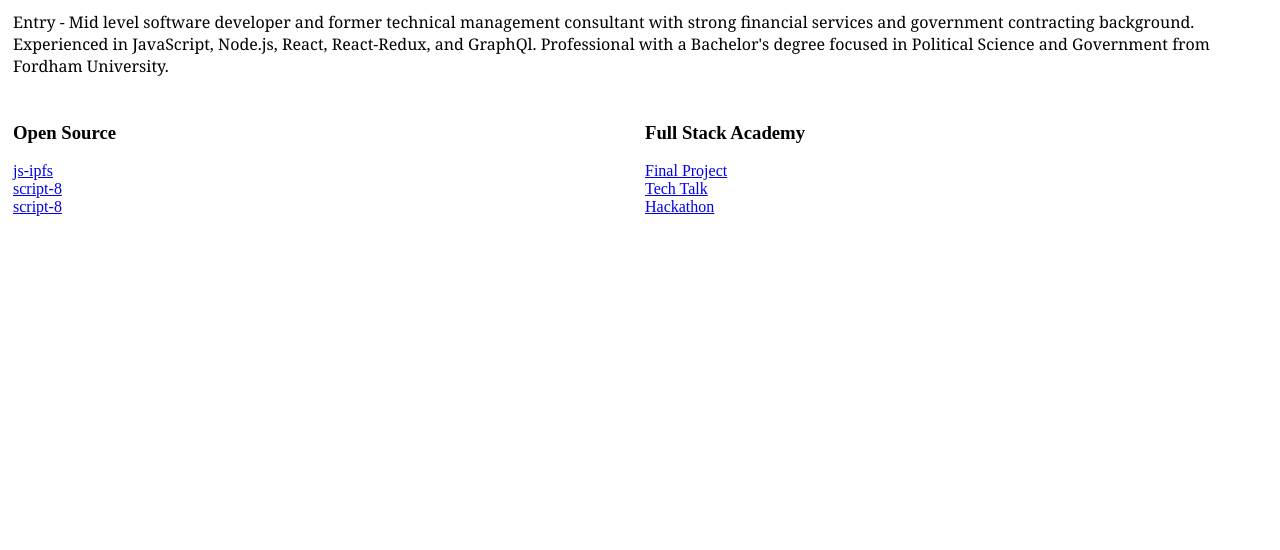
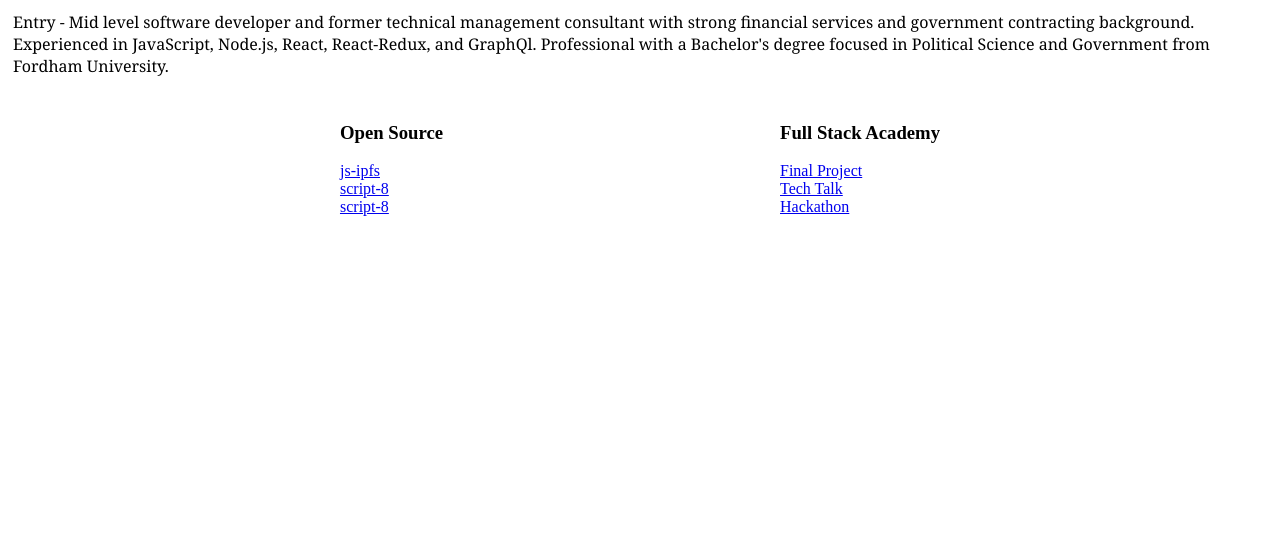
Before and after one commit to grantlouisherman/grantlouisherman.github.io, a plain HTML site: page index.html in a window 1280 px wide. Shown: the part 250-800 px from the top of the page. Drawn offline with Linux system fonts and the light colour scheme.

Commit message:
updating responsive

```diff
--- a/css/responsive.css
+++ b/css/responsive.css
@@ -1,9 +1,3 @@
-@media screen and (min-width: 500px) {
-  .column {
-    width: 100%;
-  }
-}
-
 @media screen and (max-width: 400px) {
   .column {
     width: 50%;
```
